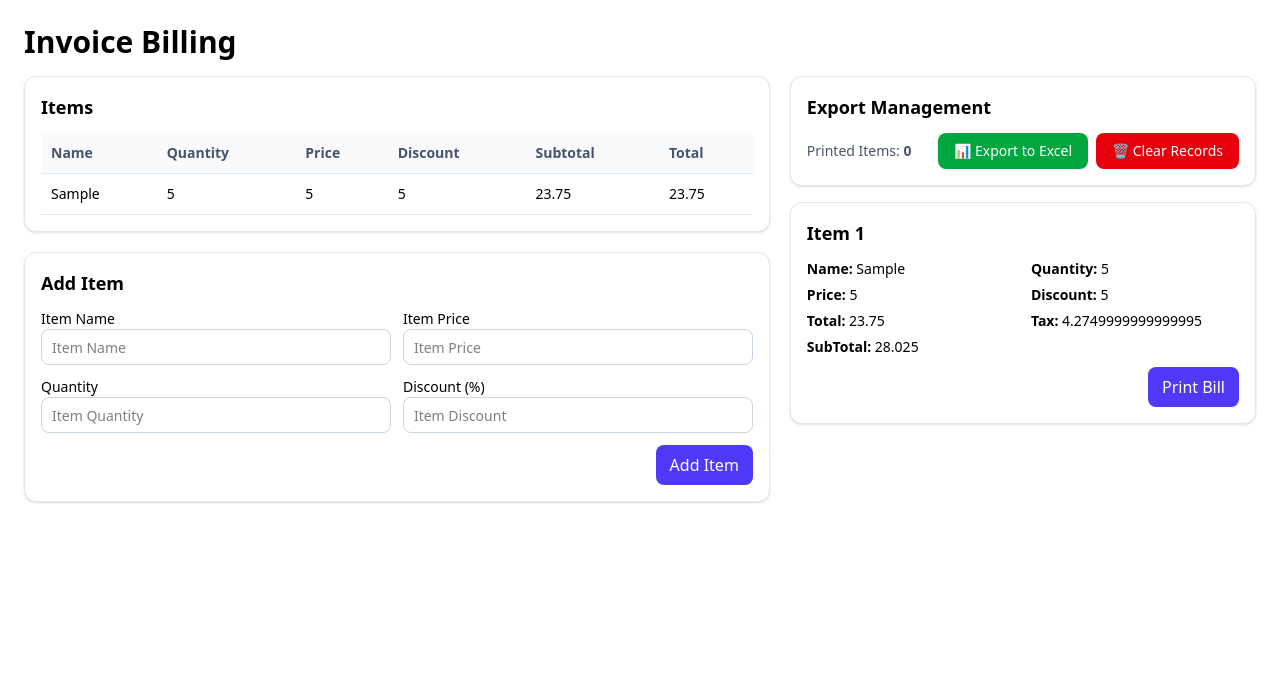
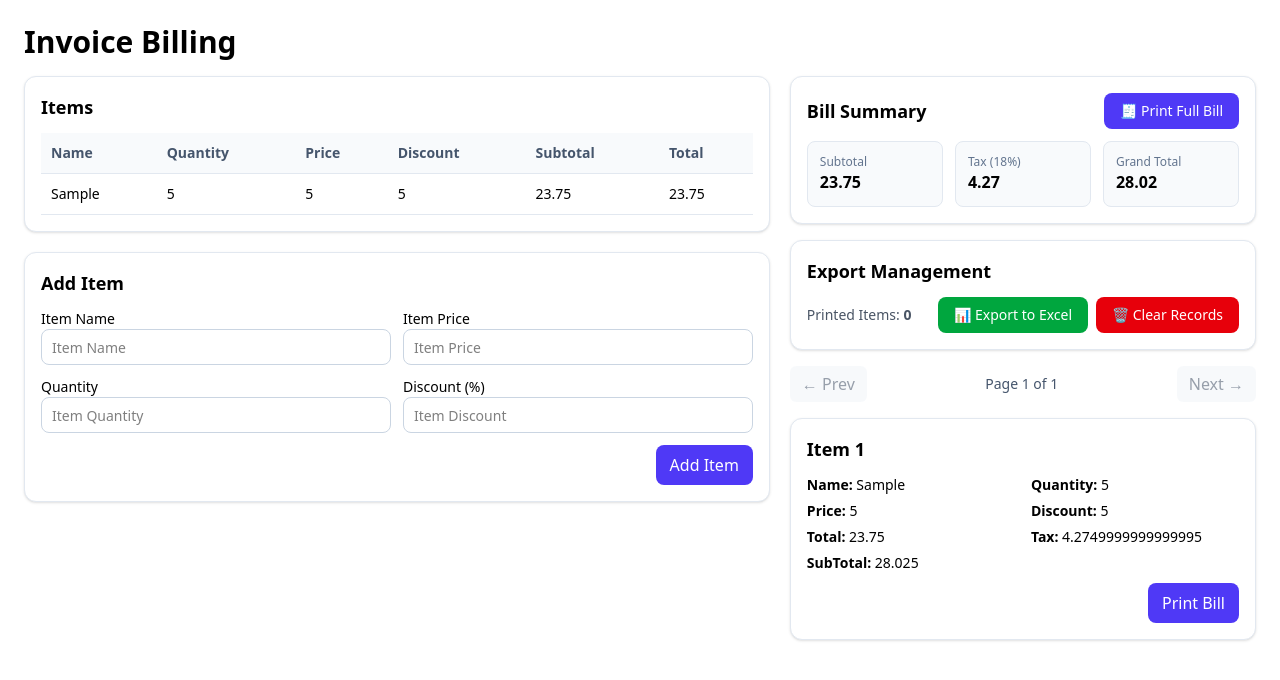
Before and after one commit to VishalChavda06/Resume-Projects, a React (Vite) app in the folder React/invoice-billing/: page / in a window 1280 px wide. Both pictures are taken after typing "Sample", "5", "5", "5" into the empty fields and a click on the button "Add Item". Shown: the top 680 px of the page. Built offline with nearby package versions, Linux system fonts and the light colour scheme.

Commit message:
invoice pagenations improvement

```diff
--- a/React/invoice-billing/src/components/Summary.jsx
+++ b/React/invoice-billing/src/components/Summary.jsx
@@ -1,10 +1,20 @@
 import React, { useState, useEffect } from 'react'
-import { calculateItemTotal } from '../Utils/Cal'
+import { calculateItemTotal, calculateSummary } from '../Utils/Cal'
 import * as XLSX from 'xlsx'
 
 const Summary = ({items}) => {
   // State to track printed items
   const [printedItems, setPrintedItems] = useState([]);
+  // Pagination state (latest-first)
+  const pageSize = 3;
+  const totalPages = Math.max(1, Math.ceil(items.length / pageSize));
+  const [currentPage, setCurrentPage] = useState(totalPages);
+
+  // Whenever items change, jump to the last page to show latest items
+  useEffect(() => {
+    const newTotalPages = Math.max(1, Math.ceil(items.length / pageSize));
+    setCurrentPage(newTotalPages);
+  }, [items]);
 
   // Load printed items from localStorage on component mount
   useEffect(() => {
@@ -109,6 +119,37 @@ const Summary = ({items}) => {
 
   return (
     <div className='space-y-4'>
+      {/* Bill Summary (all items combined) */}
+      {items.length > 0 && (() => {
+        const { subtotal, tax, total } = calculateSummary(items);
+        return (
+          <div className='bg-white border border-slate-200 rounded-xl p-4 shadow-sm'>
+            <div className='flex items-center justify-between mb-3'>
+              <h2 className='text-lg font-semibold'>Bill Summary</h2>
+              <button
+                onClick={() => printFullBill(items)}
+                className='px-4 py-2 bg-indigo-600 text-white rounded-lg hover:bg-indigo-700 text-sm font-medium'
+              >
+                🧾 Print Full Bill
+              </button>
+            </div>
+            <div className='grid grid-cols-3 gap-3'>
+              <div className='p-3 rounded-lg bg-slate-50 border border-slate-200'>
+                <p className='text-xs text-slate-500'>Subtotal</p>
+                <p className='text-base font-semibold'>{subtotal.toFixed(2)}</p>
+              </div>
+              <div className='p-3 rounded-lg bg-slate-50 border border-slate-200'>
+                <p className='text-xs text-slate-500'>Tax (18%)</p>
+                <p className='text-base font-semibold'>{tax.toFixed(2)}</p>
+              </div>
+              <div className='p-3 rounded-lg bg-slate-50 border border-slate-200'>
+                <p className='text-xs text-slate-500'>Grand Total</p>
+                <p className='text-base font-semibold'>{total.toFixed(2)}</p>
+              </div>
+            </div>
+          </div>
+        );
+      })()}
       {/* Excel Export Section */}
       <div className='bg-white border border-slate-200 rounded-xl p-4 shadow-sm'>
         <h2 className='text-lg font-semibold mb-3'>Export Management</h2>
@@ -142,14 +183,40 @@ const Summary = ({items}) => {
         </div>
       </div>
 
-      {/* Items List */}
-      {items.map((ele,index)=>{
+      {/* Pagination Controls */}
+      <div className='flex items-center justify-between'>
+        <button
+          className='px-3 py-1.5 rounded-md bg-slate-100 text-slate-700 disabled:opacity-50 disabled:cursor-not-allowed'
+          onClick={() => setCurrentPage((p) => Math.max(1, p - 1))}
+          disabled={currentPage <= 1}
+        >
+          ← Prev
+        </button>
+        <span className='text-sm text-slate-600'>Page {currentPage} of {totalPages}</span>
+        <button
+          className='px-3 py-1.5 rounded-md bg-slate-100 text-slate-700 disabled:opacity-50 disabled:cursor-not-allowed'
+          onClick={() => setCurrentPage((p) => Math.min(totalPages, p + 1))}
+          disabled={currentPage >= totalPages}
+        >
+          Next →
+        </button>
+      </div>
+
+      {/* Items List (latest first, 3 per page) */}
+      {(() => {
+        const reversed = [...items].reverse();
+        const start = (currentPage - 1) * pageSize;
+        const pageSlice = reversed.slice(start, start + pageSize);
+        return pageSlice.map((ele, i) => {
+          // Map back to original index for actions like print
+          const globalIndexFromReversed = start + i; // index in reversed array
+          const originalIndex = items.length - 1 - globalIndexFromReversed;
           const total = calculateItemTotal(ele.qty, ele.price, ele.discount);
           const tax = total * 0.18;
           const subTotal = total + tax;
           return (
-            <div key={index} id={`item-${index}`} className='bg-white border border-slate-200 rounded-xl p-4 shadow-sm'>
-                <h2 className='text-lg font-semibold mb-3'>Item {index + 1}</h2>
+            <div key={`card-${originalIndex}`} id={`item-${originalIndex}`} className='bg-white border border-slate-200 rounded-xl p-4 shadow-sm'>
+              <h2 className='text-lg font-semibold mb-3'>Item {originalIndex + 1}</h2>
               <div className='grid grid-cols-2 gap-x-4 gap-y-1.5'>
                 <p className='text-sm'><strong>Name:</strong> {ele.name}</p>
                 <p className='text-sm'><strong>Quantity:</strong> {ele.qty}</p>
@@ -162,14 +229,15 @@ const Summary = ({items}) => {
               <div className='mt-2.5 flex justify-end'>
                 <button
                   className='px-3.5 py-2 bg-indigo-600 text-white rounded-lg hover:bg-indigo-700'
-                    onClick={() => handlePrintAndTrack(index, items)}
+                  onClick={() => handlePrintAndTrack(originalIndex, items)}
                 >
                   Print Bill
                 </button>
               </div>
             </div>
-        )
-      })}
+          );
+        });
+      })()}
     </div>
   )
 }
@@ -535,3 +603,70 @@ const printSingleBill=(index, items)=>{
     printWindow.document.close();
     printWindow.focus();
 }
+
+// Prints a full invoice containing all items in the current bill
+const printFullBill = (items) => {
+    if (!items || items.length === 0) return;
+    const printWindow = window.open('', 'print', 'height=900,width=1100');
+    if(!printWindow) return;
+    printWindow.document.write("<html><head><title>Invoice - Full Bill</title>");
+    printWindow.document.write(`
+        <style>
+            body { font-family: 'Segoe UI', Tahoma, Geneva, Verdana, sans-serif; padding: 20px; }
+            .header { text-align:center; margin-bottom: 16px; }
+            .title { font-size: 22px; font-weight: 700; color: #1e40af; }
+            table { width: 100%; border-collapse: collapse; margin-top: 10px; }
+            th, td { border: 1px solid #e5e7eb; padding: 8px; font-size: 13px; }
+            th { background:#f8fafc; text-align: left; }
+            .right { text-align:right; font-family:'Courier New', monospace; }
+            .totals { margin-top: 20px; width: 360px; margin-left: auto; }
+            .totals td { border: 1px solid #e5e7eb; padding: 8px; }
+            .final { background:#1e40af; color:#fff; font-weight:700; }
+        </style>
+    `);
+    printWindow.document.write("</head><body onload='window.print()'>");
+
+    const { subtotal, tax, total } = calculateSummary(items);
+
+    printWindow.document.write(`
+      <div class="header">
+        <div class="title">INVOICE - FULL BILL</div>
+        <div style="color:#6b7280; font-size:12px;">${new Date().toLocaleString()}</div>
+      </div>
+      <table>
+        <thead>
+          <tr>
+            <th>#</th>
+            <th>Name</th>
+            <th>Quantity</th>
+            <th>Price</th>
+            <th>Discount (%)</th>
+            <th>Total</th>
+          </tr>
+        </thead>
+        <tbody>
+          ${items.map((it, idx) => {
+            const t = calculateItemTotal(it.qty, it.price, it.discount);
+            return `
+              <tr>
+                <td class="right">${idx + 1}</td>
+                <td>${it.name}</td>
+                <td class="right">${(parseFloat(it.qty)||0)}</td>
+                <td class="right">${(parseFloat(it.price)||0).toFixed(2)}</td>
+                <td class="right">${(parseFloat(it.discount)||0)}</td>
+                <td class="right">${t.toFixed(2)}</td>
+              </tr>
+            `;
+          }).join('')}
+        </tbody>
+      </table>
+      <table class="totals">
+        <tr><td>Subtotal</td><td class="right">${subtotal.toFixed(2)}</td></tr>
+        <tr><td>Tax (18%)</td><td class="right">${tax.toFixed(2)}</td></tr>
+        <tr class="final"><td>Total Amount</td><td class="right">${total.toFixed(2)}</td></tr>
+      </table>
+    `);
+    printWindow.document.write("</body></html>");
+    printWindow.document.close();
+    printWindow.focus();
+}
```
Lines whose indentation alone changed are shown as unchanged.
